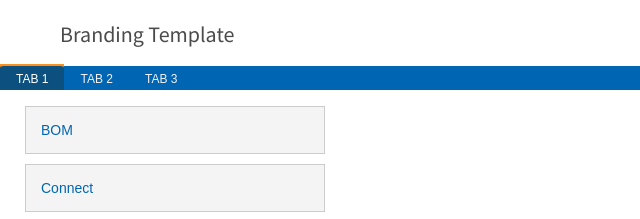
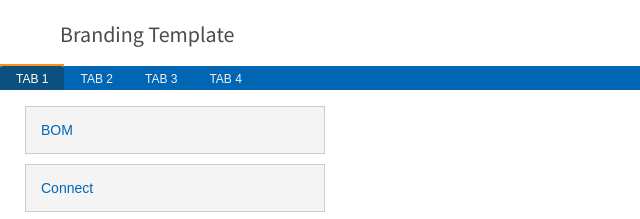
Before and after one commit to uxbyrob/brand-apps, a plain HTML site: page index.html in a window 1280 px wide. Shown: the top 219 px of the page, 0-640 px from the left. Drawn offline with nearby package versions, Linux system fonts and the light colour scheme; files whose address does not match are found by name.

```diff
--- a/index.html
+++ b/index.html
@@ -89,6 +89,7 @@
         <li class="active"><a href="#/">Tab 1</a></li>
         <li><a href="#/">Tab 2</a></li>
         <li><a href="#/">Tab 3</a></li>
+        <li><a href="#/">Tab 4</a></li>
         <li class="pull-right"><a href="#/">My Tab</a></li>
     </ul>
 
```
